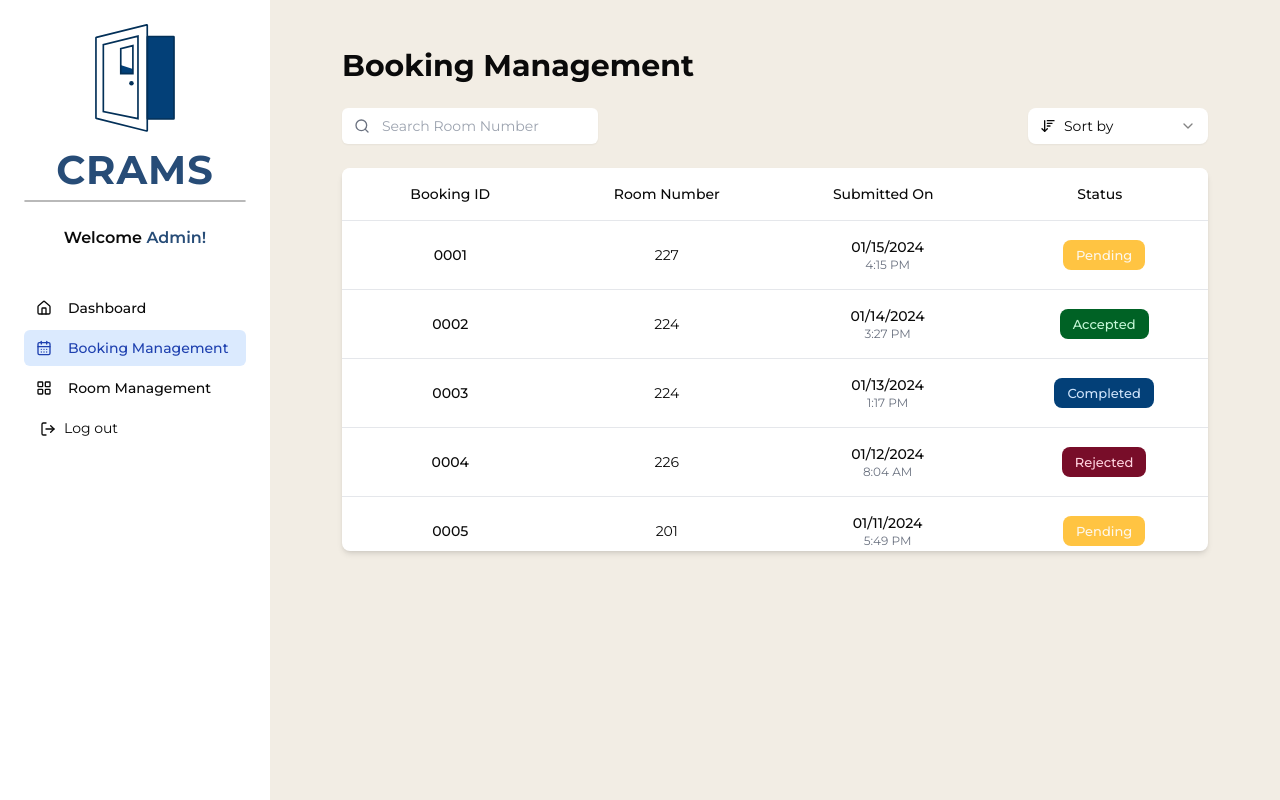
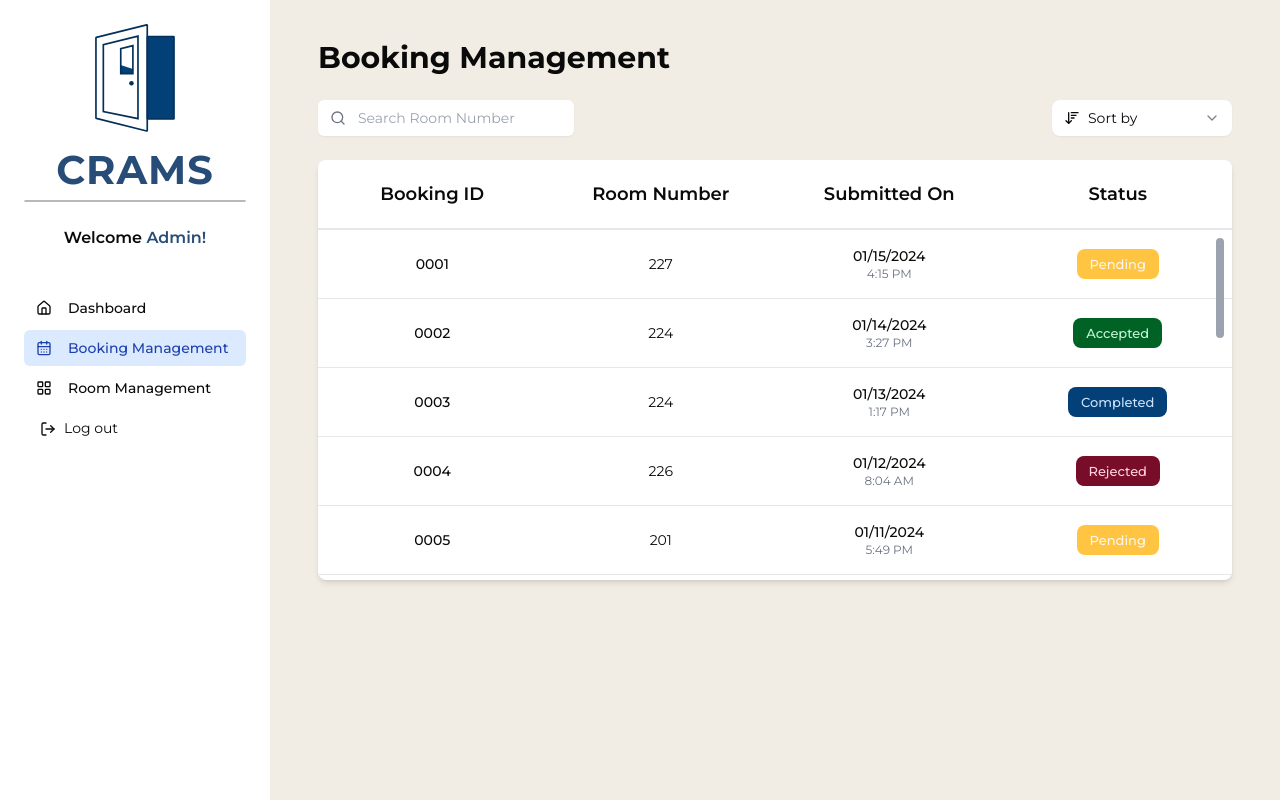
Before and after one commit to MakkuHuqueriza/CRAMS, a Next.js app: page /admin/booking-management in a window 1280 px wide. Built offline with nearby package versions, Linux system fonts and the light colour scheme.

Commit message:
feat: booking management page edits

```diff
--- a/src/app/admin/booking-management/page.tsx
+++ b/src/app/admin/booking-management/page.tsx
@@ -219,9 +219,15 @@ export default function BookingManagementPage() {
     useState<BookingData | null>(null);
   const [showAcceptConfirmation, setShowAcceptConfirmation] = useState(false);
   const [showRejectConfirmation, setShowRejectConfirmation] = useState(false);
+  const [isDragging, setIsDragging] = useState(false);
+  const [showScrollbar, setShowScrollbar] = useState(false);
+  const [dragStartY, setDragStartY] = useState(0);
+  const [scrollbarStartY, setScrollbarStartY] = useState(0);
 
   const tableRef = useRef<HTMLDivElement>(null);
   const searchInputRef = useRef<HTMLInputElement>(null);
+  const scrollContainerRef = useRef<HTMLDivElement>(null);
+  const scrollbarRef = useRef<HTMLDivElement>(null);
 
   // Handle click outside table to deselect row
   useEffect(() => {
@@ -239,6 +245,14 @@ export default function BookingManagementPage() {
       document.removeEventListener("mousedown", handleClickOutside);
     };
   }, []);
+
+  // Check if scrollbar should be shown
+  useEffect(() => {
+    if (scrollContainerRef.current) {
+      const { scrollHeight, clientHeight } = scrollContainerRef.current;
+      setShowScrollbar(scrollHeight > clientHeight);
+    }
+  }, [filteredBookings]);
 
   // Filter and sort bookings when search term or sort option changes
   useEffect(() => {
@@ -284,6 +298,57 @@ export default function BookingManagementPage() {
 
     setFilteredBookings(result);
   }, [searchTerm, sortOption]);
+
+  // Handle scrollbar dragging
+  useEffect(() => {
+    const handleMouseMove = (e: MouseEvent) => {
+      if (!isDragging || !scrollContainerRef.current || !scrollbarRef.current)
+        return;
+
+      e.preventDefault();
+
+      const scrollContainer = scrollContainerRef.current;
+      const scrollbarContainer = scrollbarRef.current.parentElement;
+      if (!scrollbarContainer) return;
+
+      // Calculate the new position based on mouse movement
+      const deltaY = e.clientY - dragStartY;
+      const newScrollbarY = scrollbarStartY + deltaY;
+
+      const containerHeight = scrollbarContainer.offsetHeight - 16; // Account for padding
+      const scrollbarHeight = scrollbarRef.current.offsetHeight;
+      const maxY = containerHeight - scrollbarHeight;
+
+      const clampedY = Math.max(0, Math.min(newScrollbarY, maxY));
+      const scrollPercentage = maxY > 0 ? clampedY / maxY : 0;
+
+      // Update scrollbar position immediately
+      scrollbarRef.current.style.transform = `translateY(${clampedY}px)`;
+
+      // Update scroll container
+      const maxScroll =
+        scrollContainer.scrollHeight - scrollContainer.clientHeight;
+      scrollContainer.scrollTop = scrollPercentage * maxScroll;
+    };
+
+    const handleMouseUp = () => {
+      setIsDragging(false);
+    };
+
+    if (isDragging) {
+      document.addEventListener("mousemove", handleMouseMove);
+      document.addEventListener("mouseup", handleMouseUp);
+      document.body.style.userSelect = "none";
+      document.body.style.cursor = "default";
+    }
+
+    return () => {
+      document.removeEventListener("mousemove", handleMouseMove);
+      document.removeEventListener("mouseup", handleMouseUp);
+      document.body.style.userSelect = "";
+      document.body.style.cursor = "";
+    };
+  }, [isDragging, dragStartY, scrollbarStartY]);
 
   // Function to handle row click
   const handleRowClick = (bookingId: string) => {
@@ -411,7 +476,7 @@ export default function BookingManagementPage() {
 
     const isViewOnly =
       selectedBookingData.status === "Accepted" ||
-      selectedBookingData.status === "Completed";
+      selectedBookingData.status === "Complete";
     const isRejected = selectedBookingData.status === "Rejected";
     const isPending = selectedBookingData.status === "Pending";
 
@@ -529,7 +594,7 @@ export default function BookingManagementPage() {
     <div className="flex h-screen bg-gray-50">
       {/* Main Content */}
       <div className="flex-1 bg-[#f2ede4] overflow-y-auto">
-        <div className="container mx-auto px-8 py-6">
+        <div className="container mx-auto px-2 py-4">
           <h1 className="text-3xl font-bold mb-6">Booking Management</h1>
 
           {/* Search and filter controls */}
@@ -572,38 +637,73 @@ export default function BookingManagementPage() {
             </div>
           </div>
 
-          {/* Main content container */}
+          {/* Main content container with overlay scrollbar */}
           <div
             className="bg-white rounded-lg shadow-md w-full max-w-screen-xl mx-auto overflow-hidden"
             ref={tableRef}
           >
             <div className="relative">
+              {/* Fixed Header */}
+              <div className="border-b border-gray-200">
                 <Table>
                   <TableHeader className="rounded-t-lg overflow-hidden">
                     <TableRow className="hover:bg-white rounded-t-lg">
-                    <TableHead className="text-center py-4 w-[25%] bg-white rounded-tl-lg">
+                      <TableHead className="text-center font-semibold text-[18px] py-6 w-[25%] bg-white rounded-tl-lg">
                         Booking ID
                       </TableHead>
-                    <TableHead className="text-center py-4 w-[25%] bg-white">
+                      <TableHead className="text-center font-semibold text-[18px] py-6 w-[25%] bg-white">
                         Room Number
                       </TableHead>
-                    <TableHead className="text-center py-4 w-[25%] bg-white">
+                      <TableHead className="text-center font-semibold text-[18px] py-6 w-[25%] bg-white">
                         Submitted On
                       </TableHead>
-                    <TableHead className="text-center py-4 w-[25%] bg-white rounded-tr-lg">
+                      <TableHead className="text-center font-semibold text-[18px] py-6 w-[25%] bg-white rounded-tr-lg">
                         Status
                       </TableHead>
                     </TableRow>
                   </TableHeader>
                 </Table>
+              </div>
 
+              {/* Scrollable Body with Overlay Scrollbar */}
+              <div className="relative">
                 <div
-                className="max-h-[330px] overflow-y-auto scrollbar-custom"
+                  ref={scrollContainerRef}
+                  className="max-h-[350px] overflow-y-auto overflow-x-hidden"
                   style={{
-                  scrollbarWidth: "thin",
-                  scrollbarColor: "#274c77 #f0f0f0",
+                    scrollbarWidth: "none",
+                    msOverflowStyle: "none",
+                  }}
+                  onScroll={(e) => {
+                    if (isDragging) return; // Don't update position while dragging
+
+                    const scrollTop = e.currentTarget.scrollTop;
+                    const scrollHeight = e.currentTarget.scrollHeight;
+                    const clientHeight = e.currentTarget.clientHeight;
+                    const scrollPercentage =
+                      scrollTop / (scrollHeight - clientHeight);
+
+                    // Update scrollbar position
+                    if (scrollbarRef.current) {
+                      const scrollbarContainer =
+                        scrollbarRef.current.parentElement;
+                      if (scrollbarContainer) {
+                        const containerHeight =
+                          scrollbarContainer.offsetHeight - 16; // Account for padding
+                        const scrollbarHeight =
+                          scrollbarRef.current.offsetHeight;
+                        const maxScroll = containerHeight - scrollbarHeight;
+                        scrollbarRef.current.style.transform = `translateY(${scrollPercentage * maxScroll}px)`;
+                      }
+                    }
                   }}
                 >
+                  <style jsx>{`
+                    div::-webkit-scrollbar {
+                      width: 0px;
+                      background: transparent;
+                    }
+                  `}</style>
                   <Table>
                     <TableBody>
                       {filteredBookings.length > 0 ? (
@@ -611,7 +711,9 @@ export default function BookingManagementPage() {
                           <TableRow
                             key={booking.id}
                             className={`hover:bg-blue-50 cursor-pointer transition-colors duration-200 ${
-                            selectedBooking === booking.id ? "bg-blue-200" : ""
+                              selectedBooking === booking.id
+                                ? "bg-blue-200"
+                                : ""
                             }`}
                             onClick={() => handleRowClick(booking.id)}
                           >
@@ -621,7 +723,7 @@ export default function BookingManagementPage() {
                             <TableCell className="text-center py-4 w-[25%]">
                               {booking.room}
                             </TableCell>
-                          <TableCell className="text-center py-4 w-[26%]">
+                            <TableCell className="text-center py-4 w-[25%]">
                               <div className="flex flex-col">
                                 <span className="text-sm font-medium">
                                   {formatDate(booking.submittedDate)}
@@ -650,6 +752,41 @@ export default function BookingManagementPage() {
                       )}
                     </TableBody>
                   </Table>
+                </div>
+
+                {/* Custom Overlay Scrollbar */}
+                {showScrollbar && (
+                  <div className="scrollbar-container absolute top-0 right-2 w-2 h-full flex items-start pt-2">
+                    <div
+                      ref={scrollbarRef}
+                      className="custom-scrollbar w-full bg-gray-400 rounded-full cursor-default"
+                      style={{
+                        height: `${Math.min(80, (350 / Math.max(filteredBookings.length * 120, 350)) * 100)}%`,
+                        minHeight: "20px",
+                        transition: isDragging
+                          ? "none"
+                          : "transform 75ms ease-out",
+                      }}
+                      onMouseDown={(e) => {
+                        e.preventDefault();
+                        setIsDragging(true);
+                        setDragStartY(e.clientY);
+
+                        // Get current scrollbar position
+                        const currentTransform =
+                          scrollbarRef.current?.style.transform ||
+                          "translateY(0px)";
+                        const currentY =
+                          Number.parseFloat(
+                            currentTransform
+                              .replace("translateY(", "")
+                              .replace("px)", ""),
+                          ) || 0;
+                        setScrollbarStartY(currentY);
+                      }}
+                    />
+                  </div>
+                )}
               </div>
             </div>
           </div>
```
Lines whose indentation alone changed are shown as unchanged.
